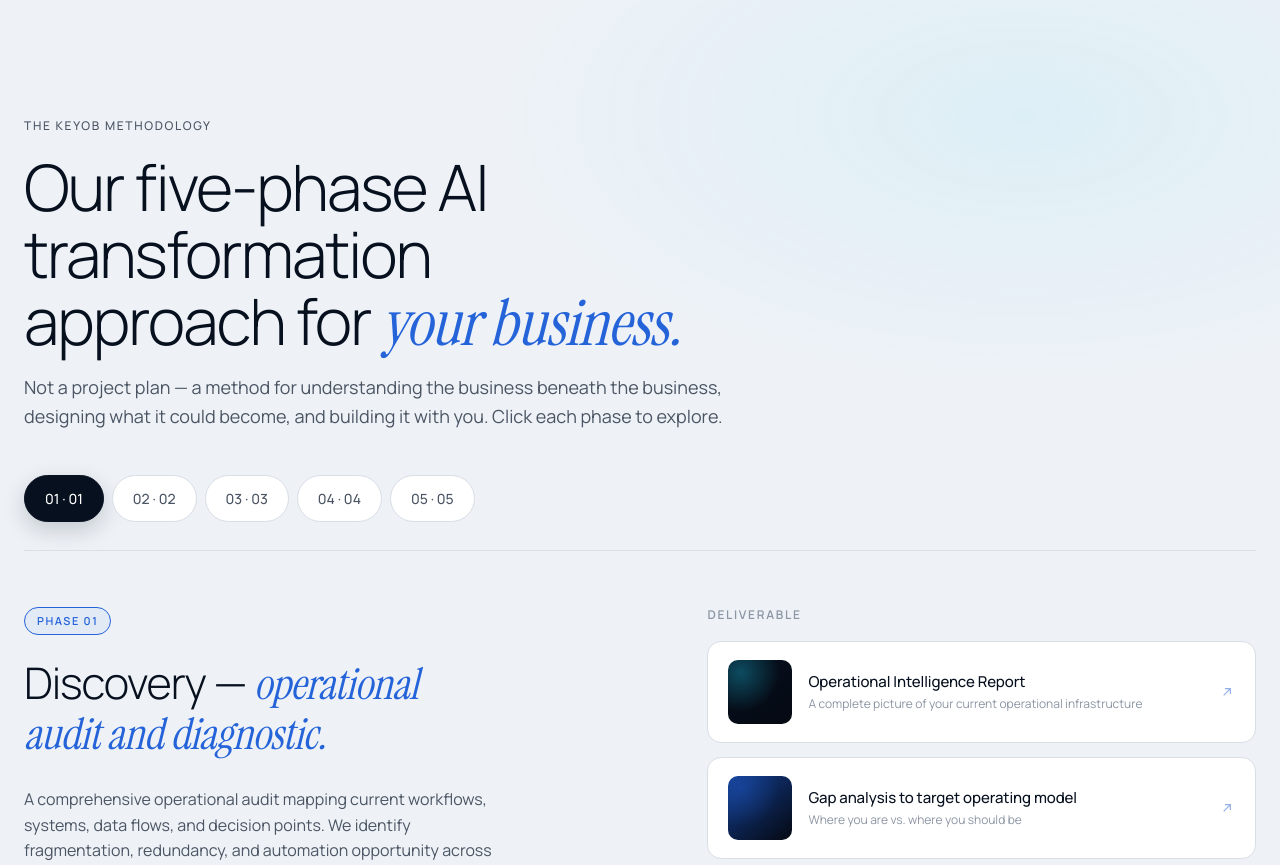
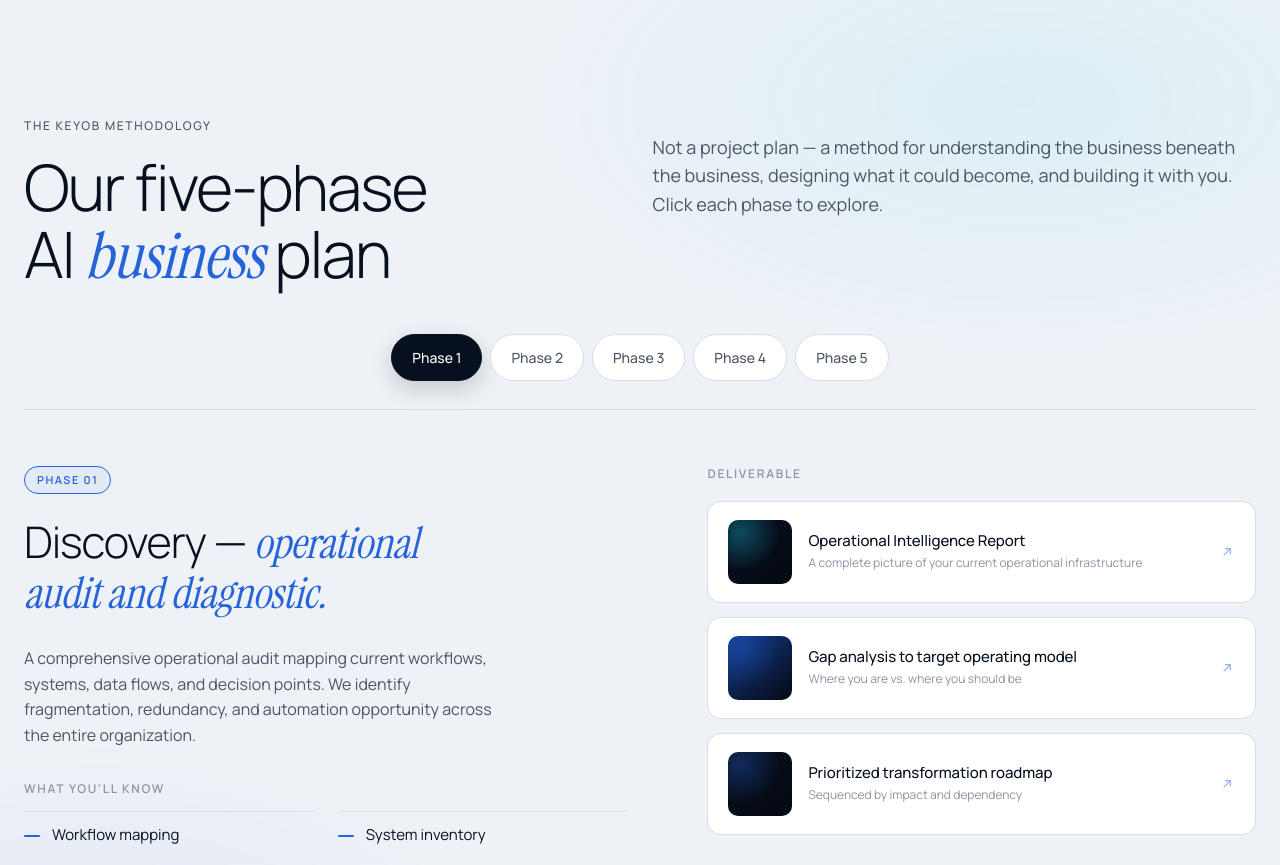
Before and after one commit to jawad14/keyob, a Next.js app: page / in a window 1280 px wide. Shown: the part 3800-4665 px from the top of the page. Built offline with nearby package versions, Linux system fonts and the light colour scheme.

Commit message:
5 phase fix

```diff
--- a/app/globals.css
+++ b/app/globals.css
@@ -704,7 +704,7 @@
 }
 .deep h2 {
   font-size: clamp(40px, 5vw, 70px);
-  margin: 0 0 44px;
+  margin: 0;
   letter-spacing: -.03em;
   font-weight: 300;
   max-width: 18ch;
@@ -712,6 +712,21 @@
   font-family: var(--keyob-sans);
 }
 .deep h2 em { font-family: var(--keyob-serif); font-style: italic; color: var(--keyob-blue); }
+.deep-header {
+  display: grid;
+  grid-template-columns: 1fr 1.1fr;
+  gap: 80px;
+  align-items: start;
+  margin-bottom: 44px;
+}
+.deep-header .sub {
+  color: var(--ink-dim);
+  font-size: 18px;
+  line-height: 1.6;
+  max-width: 52ch;
+  margin: 0;
+  padding-top: 8px;
+}
 .deep .sub {
   color: var(--ink-dim);
   font-size: 18px;
@@ -723,6 +738,7 @@
   display: flex;
   gap: 8px;
   flex-wrap: wrap;
+  justify-content: center;
   margin-bottom: 56px;
   padding-bottom: 28px;
   border-bottom: 1px solid var(--line);
@@ -1558,6 +1574,7 @@
   .hero-foot { grid-template-columns: 1fr !important; gap: 32px !important; }
 
   .wkd-grid,
+  .deep-header,
   .caps .header,
   .panel,
   .insights-grid,
--- a/components/blocks/MethodologySection.tsx
+++ b/components/blocks/MethodologySection.tsx
@@ -9,13 +9,15 @@
         <span className="eyebrow" style={{ display: 'inline-block', marginBottom: 18 }}>
           The KEYOB Methodology
         </span>
+        <div className="deep-header">
           <H2>
-          Our five-phase AI transformation approach for <em>your business.</em>
+            Our five-phase AI <em>business</em> plan
           </H2>
           <Text as="p" className="sub">
             Not a project plan — a method for understanding the business beneath the business,
             designing what it could become, and building it with you. Click each phase to explore.
           </Text>
+        </div>
         <MethodologyTabs />
       </div>
     </Section>
--- a/components/blocks/MethodologyTabs.tsx
+++ b/components/blocks/MethodologyTabs.tsx
@@ -18,7 +18,7 @@
             className={`tab${active === i ? ' is-active' : ''}`}
             onClick={() => setActive(i)}
           >
-            {`0${i + 1} · ${p.tag.split(' ')[1] ?? p.tag}`}
+            {`Phase ${i + 1}`}
           </button>
         ))}
       </div>
```
Lines whose indentation alone changed are shown as unchanged.
